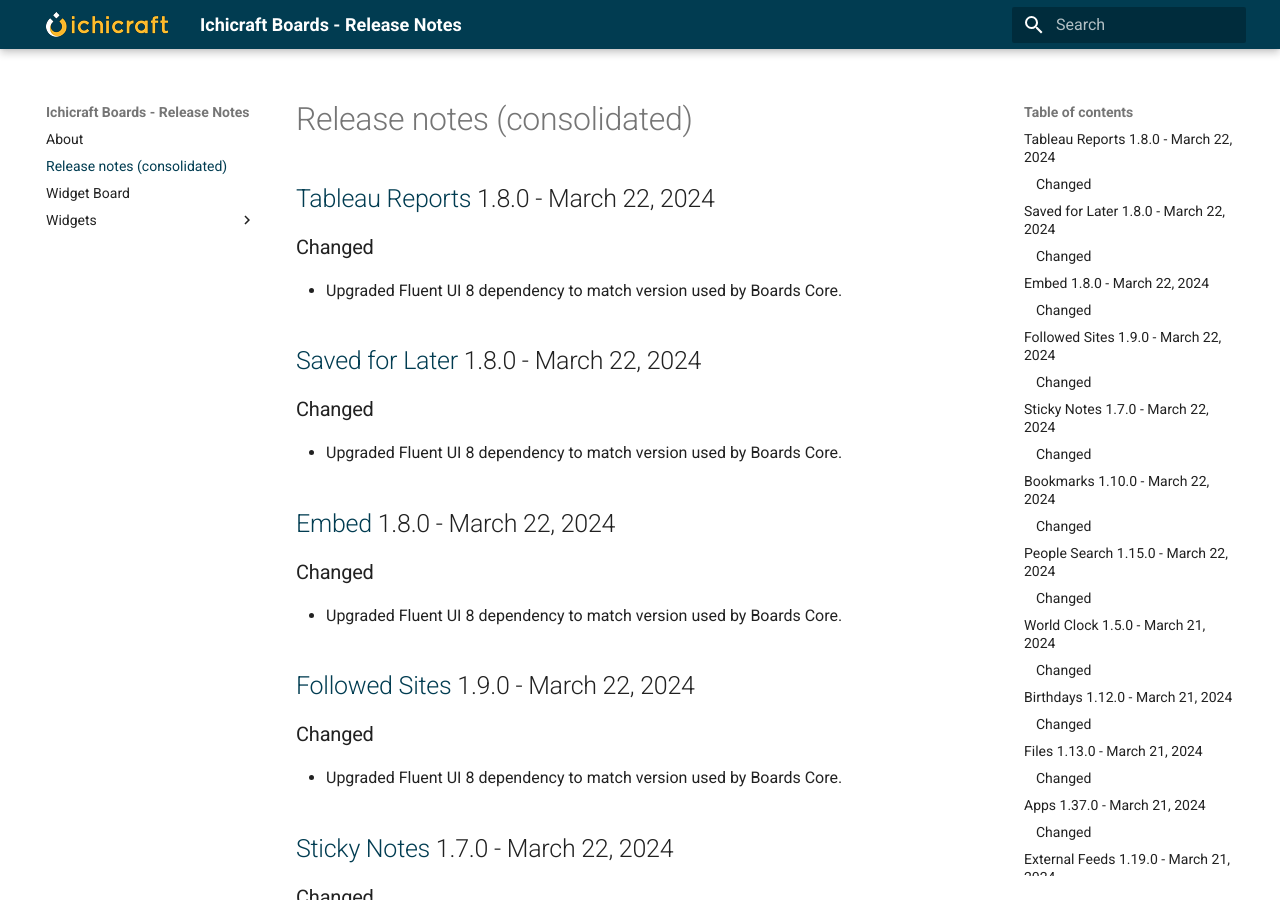
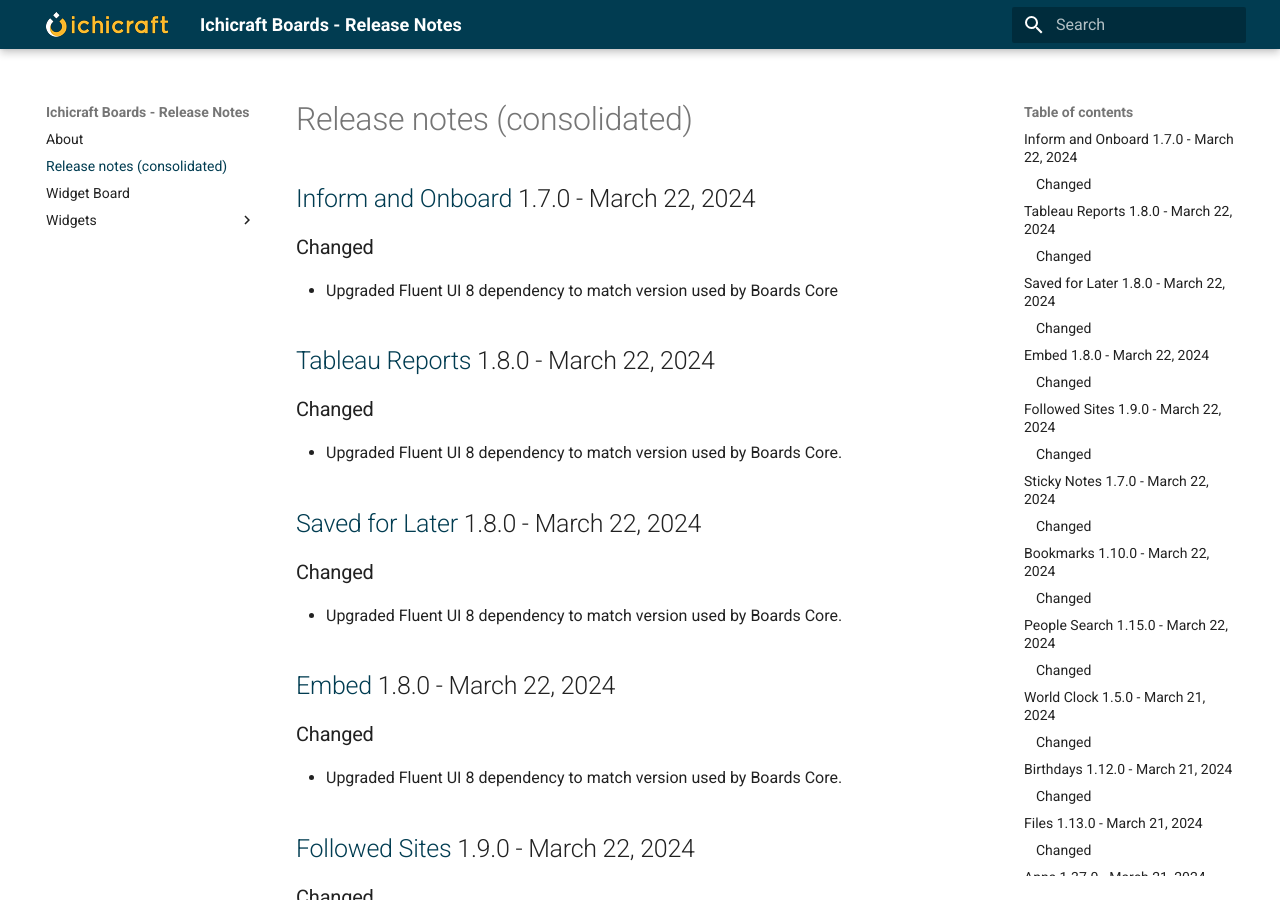
Before and after one commit to ichicraft/widgets-docs, an MkDocs documentation site: the page built from docs/Release-notes-(consolidated).md, in a window 1280 px wide and 900 px high. Built offline with MkDocs 1.6.1 and Material for MkDocs 9.7.7, drawn with Linux system fonts in a browser that asks for light colours.

Commit message:
Release notes updated by BuildService

```diff
--- a/docs/Release-notes-(consolidated).md
+++ b/docs/Release-notes-(consolidated).md
@@ -1,3 +1,8 @@
+## [Inform and Onboard](./Widgets/Inform and Onboard.md) 1.7.0 - March 22, 2024
+
+### Changed
+- Upgraded Fluent UI 8 dependency to match version used by Boards Core
+
 ## [Tableau Reports](./Widgets/Tableau Reports.md) 1.8.0 - March 22, 2024
 
 ### Changed
```
Also changed, not shown: docs/Widgets/Inform and Onboard.md (+5 -0 lines).
